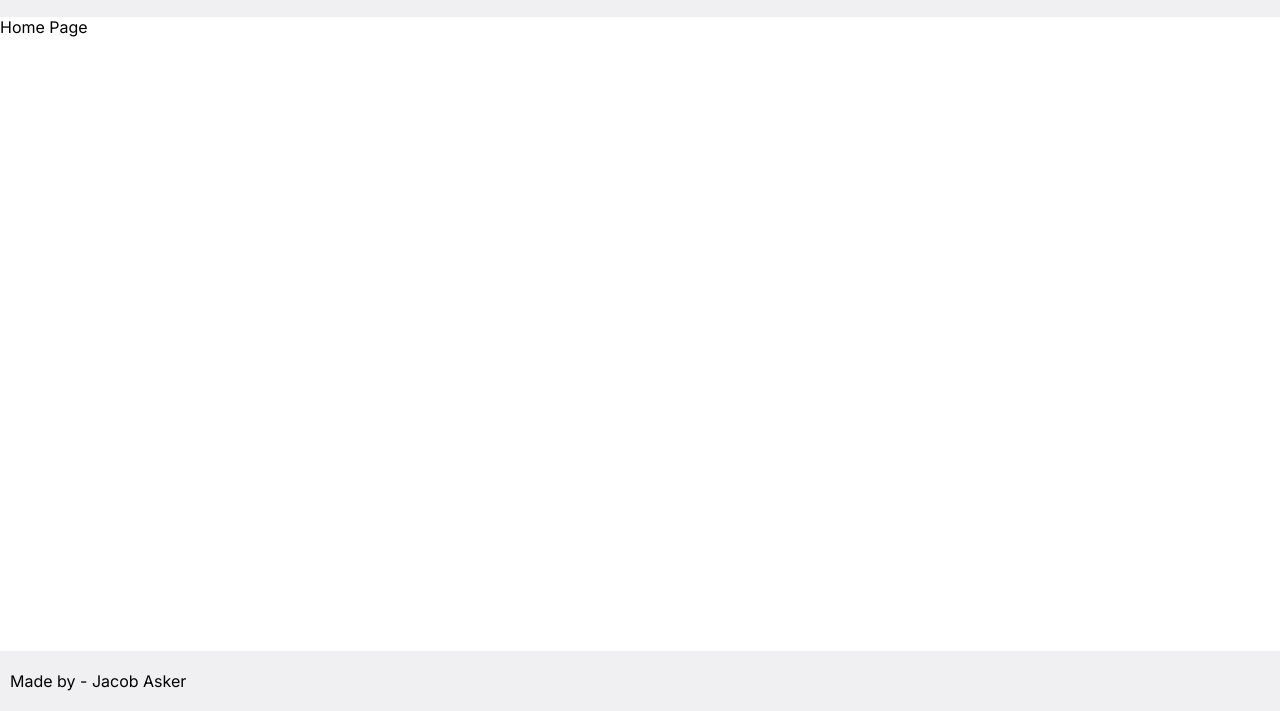
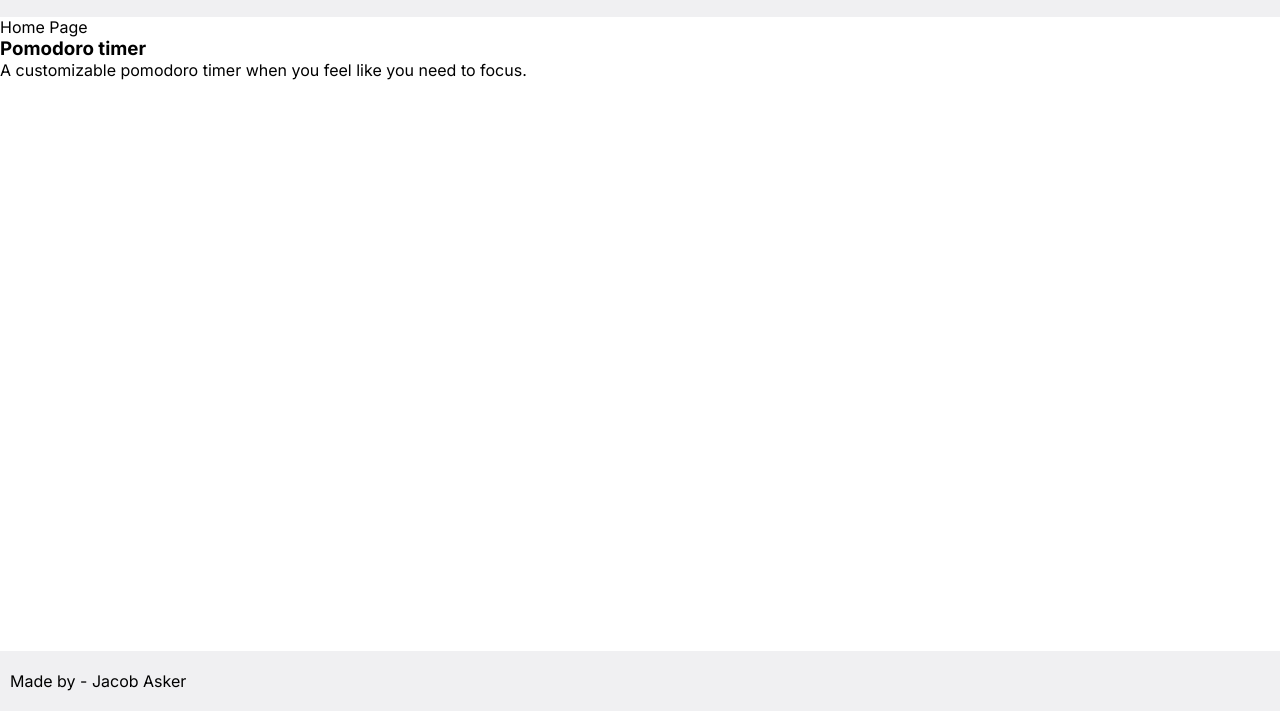
Before and after one commit to Jackan04/Utility-app, a website built with webpack: page src/index.html in a window 1280 px wide. Shown: the part 89-800 px from the top of the page. Built offline with nearby package versions, Linux system fonts and the light colour scheme.

Commit message:
- Added a utilities data component which stores all the utilities for the app in an array of objects - Added a function in the home.js file which creates the template for each utility card preview

```diff
--- /dev/null
+++ b/src/data/utilities.js
@@ -0,0 +1,5 @@
+const utilites = [
+    {title: "Pomodoro timer", description: "A customizable pomodoro timer when you feel like you need to focus. "},
+];
+
+export default utilites
--- a/src/index.js
+++ b/src/index.js
@@ -1,4 +1,5 @@
 import "./styles.css";
 import { renderHomePage } from "./pages/home";
 
+
 renderHomePage();
--- a/src/pages/home.js
+++ b/src/pages/home.js
@@ -1,12 +1,37 @@
+import utilites from "../data/utilities";
+
+function createUtilityCard(title, desc){
+    const card = document.createElement("div");
+    const titleElement = document.createElement("h3");
+    const descElement = document.createElement("p");
+
+    titleElement.textContent = title;
+    descElement.textContent = desc;
+
+    card.appendChild(titleElement);
+    card.appendChild(descElement);
+
+    return card;
+
+
+}
+
 function createHomeElements(){
     const content = document.createElement("div");
     content.setAttribute("id", "content");
     content.textContent = "Home Page";
 
+    utilites.forEach(({ title, description }) => {
+        const card = createUtilityCard(title, description);
+        card.classList.add("utilityCard");
+        content.appendChild(card);
+    });
+
     return content;
 }
 
 function renderHomePage(){
+
     const app = document.querySelector("#app");
     app.innerHTML = "";
 
--- a/src/styles.css
+++ b/src/styles.css
@@ -41,6 +41,10 @@ main{
     grid-area: main;
 }
 
+.utilityCard{
+
+}
+
 footer{
     grid-area: footer;
     background-color: var(--color-secondary);
```
